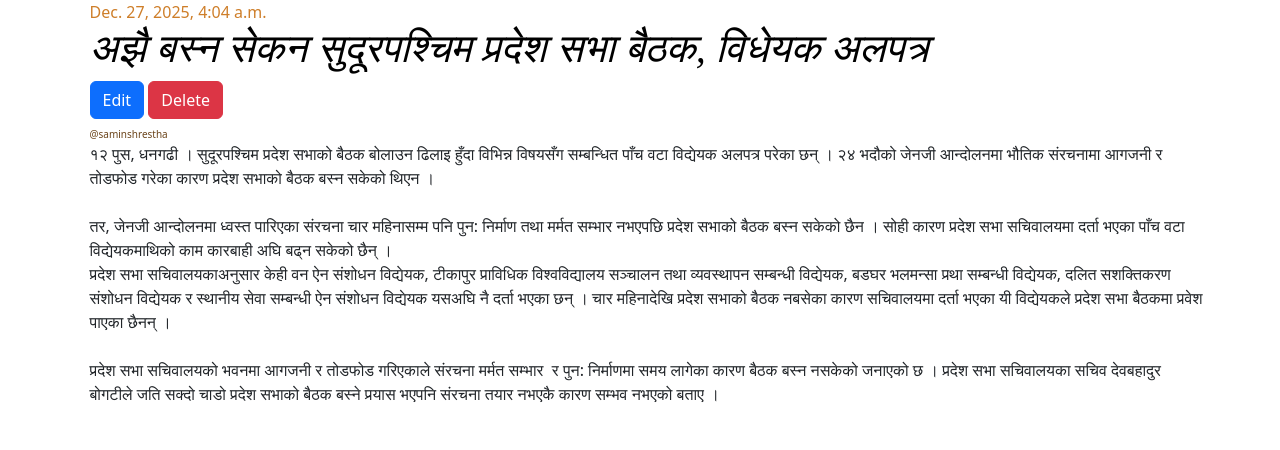
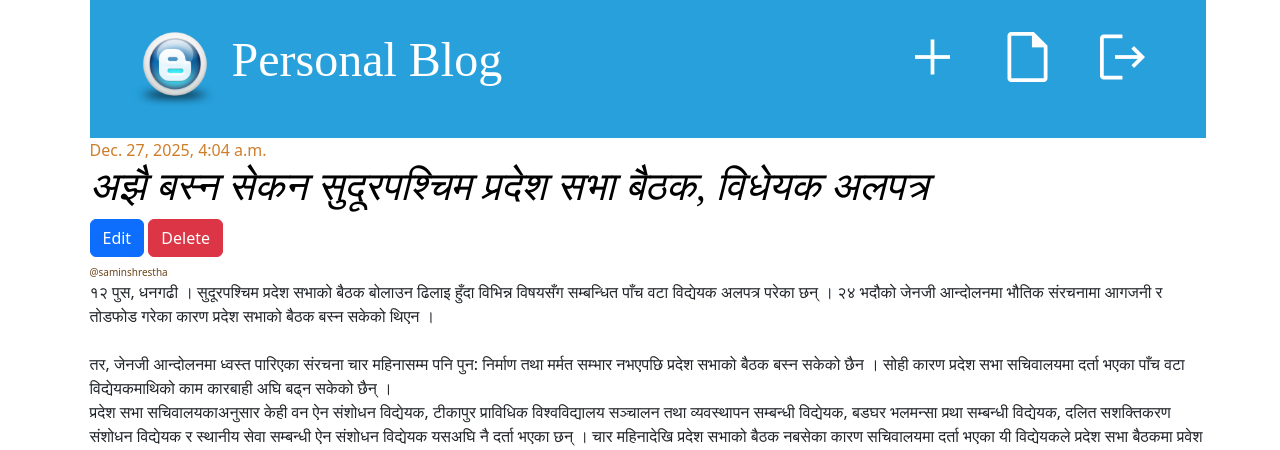
Before and after one commit to Saminstha/personal_blog, a Django app: page /post-detail/1/ in a window 1280 px wide. Shown: the top 450 px of the page. Run offline with Django 5.2, Linux system fonts and the light colour scheme; a user stored in the database is signed in; data comes from the database, SQL or seed files in the repository; both versions use the stored data as it was after the commit; some libraries are stand-ins or nearby versions.

Commit message:
added draft-list

```diff
--- a/blog_app/models.py
+++ b/blog_app/models.py
@@ -11,3 +11,6 @@ class Post(models.Model):
 
     def __str__(self):
         return self.title
+
+# published at==> datetime xaina ==> null xa
+# published at ==> datetime xa ==> null xaina
--- a/blog_app/urls.py
+++ b/blog_app/urls.py
@@ -4,4 +4,5 @@ from blog_app import views
 urlpatterns = [
     path('', views.post_list, name='post-list'),
     path('post-detail/<int:pk>/', views.post_detail, name='post-detail'),
+    path('draft-list/', views.draft_list, name='draft-list'),
 ]
--- a/blog_app/views.py
+++ b/blog_app/views.py
@@ -3,7 +3,7 @@ from blog_app.models import Post
 # Create your views here.
 
 def post_list(request):
-    posts= Post.objects.all()
+    posts= Post.objects.filter(published_at__isnull=False)
     return render(
         request,
         'post_list.html',
@@ -17,3 +17,11 @@ def post_detail(request, pk):
         'post_detail.html',
         {'post': post},
     )
+
+def draft_list(request):
+    posts= Post.objects.filter(published_at__isnull=True)
+    return render(
+        request,
+        'draft_list.html',
+        {'posts': posts},
+    )
--- a/templates/base.html
+++ b/templates/base.html
@@ -6,13 +6,44 @@
     <meta name="viewport" content="width=device-width, initial-scale=1">
     <title>Bootstrap demo</title>
     <link href="{% static 'css/bootstrap.min.css' %}" rel="stylesheet"/>
+    <link rel="stylesheet" href="https://fonts.googleapis.com/css2?family=Material+Symbols+Outlined:opsz,wght,FILL,GRAD@20..48,100..700,0..1,-50..200" />
     <link href="{% static 'css/blog.css' %}" rel="stylesheet"/>
   </head>
   <body>
     <div class="container">
-        {% block content %}
+      <header class="page-header">
+        <nav class="top-menu">
+          {% if request.user.is_authenticated %}
 
-        {% endblock content%}
+            <a href="" class="btn text-white">
+              <span class="material-symbols-outlined lg-icons">add</span>
+            </a>
+            <a href="{% url 'draft-list' %}" class="btn text-white">
+              <span class="material-symbols-outlined lg-icons">draft</span>
+            </a>
+            <a href="" class="btn text-white">
+              <span class="material-symbols-outlined lg-icons">logout</span>
+            </a>
+          {% else %}
+            <a href="" class="btn text-white">
+              <span class="material-symbols-outlined lg-icons">login</span>
+            </a>
+          {% endif %}
+
+          </nav>
+        <h1>
+          <a href="/" class="text-decoration-none">
+            <img src="{%static 'img/favicon.ico' %}"
+                  alt="Personal Blog"
+                  width="90"
+                  height="90" />
+            <span> Personal Blog </span>
+          </a>
+        </h1>
+      </header>
+      {% block content %}
+
+      {% endblock content%}
     <script src="{% static 'js/bootstrap.bundle.min.js' %}"></script>
   </body>
 </html>
```
Also changed, not shown: templates/draft_list.html (added, +20 -0 lines), db.sqlite3.
